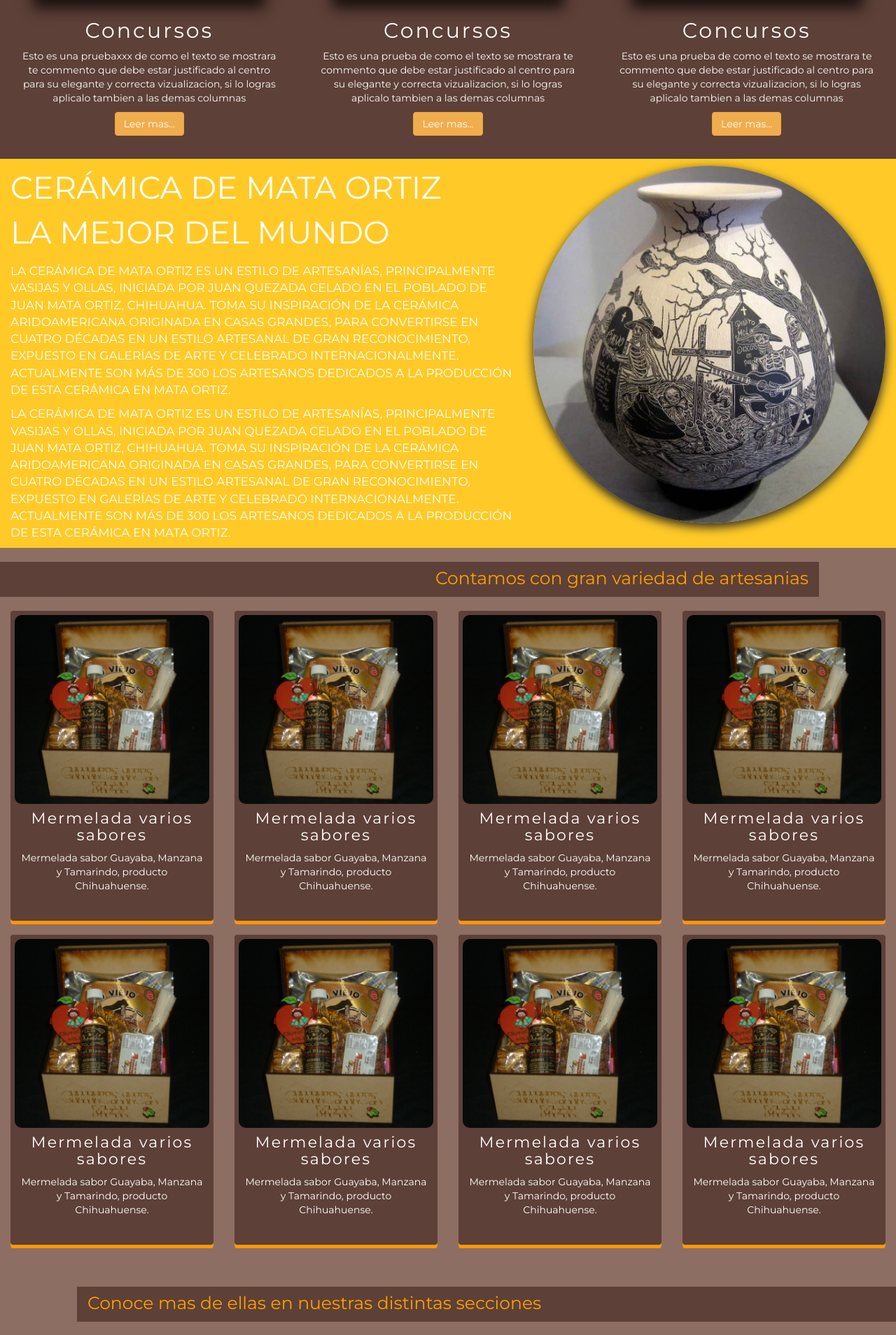
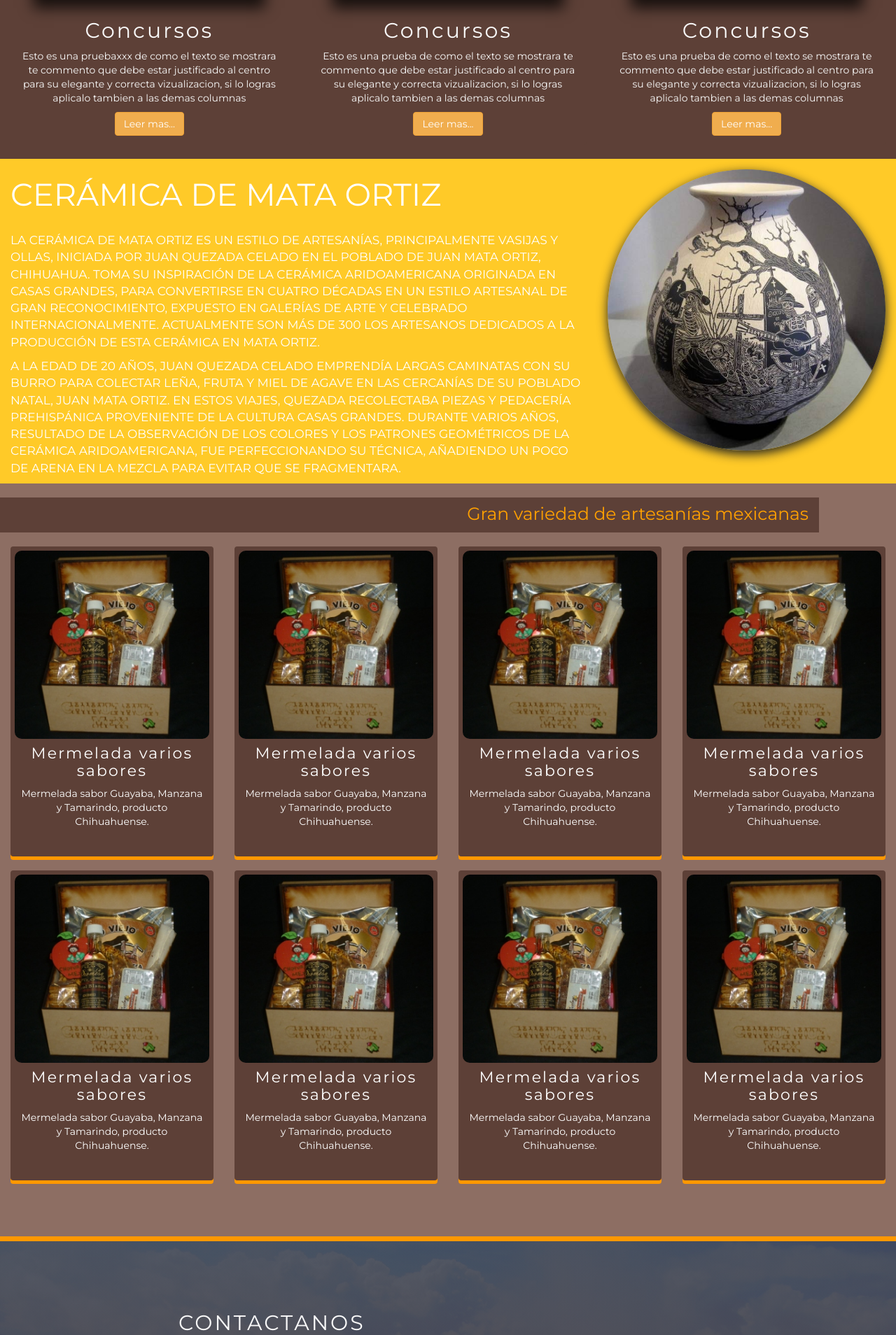
Before and after one commit to SergioAPaz/Casart-2016, a PHP site: page / in a window 1280 px wide. Shown: the part 938-2846 px from the top of the page at 70% size. Run offline with PHP 8.4, Linux system fonts and the light colour scheme; some libraries are stand-ins or nearby versions; some web fonts are replaced; grey boxes are pictures that could not be loaded.

Commit message:
Finalizando sistema de comentarios y reparando responsive de paginas de galerias

```diff
--- a/BloqueDeSeguridad.php
+++ b/BloqueDeSeguridad.php
@@ -3,12 +3,9 @@
 session_start();
 //COMPRUEBA QUE EL USUARIO ESTA AUTENTICADO
 if ($_SESSION["username"] != "SI") {
-
-
 //si no existe, va a la página de autenticacion
     header("Location: PanelLogin.php");
 //salimos de este script
     exit();
 }
-
 ?>
--- a/ContactoComentarios.php
+++ b/ContactoComentarios.php
@@ -204,9 +204,7 @@ $filas =mysqli_query($conexiondb,$consulta);
                     echo "<td>$columna[Email]</td>";
                     echo "<td>$columna[Mensaje]</td>";
                     echo "<td>
-                        <a href='PHPCatalogo/BorrarGaleria.php?id=$columna[id]'>Borrar</a>
-                        <a href='PHPCatalogo/EditarGaleria.php?id=$columna[id]'>Editar</a>
-                        <a href='PHPCatalogo/AdminImagen.php?id=$columna[id]'>Cambiar imagen</a></td>";
+                        <a href='PHPCatalogo/BorrarComentarios.php?id=$columna[id]'>Borrar</a></td>";
                     echo "</tr>";
                 }
                 ?>
--- a/assets/css/ContactoComentarios.css
+++ b/assets/css/ContactoComentarios.css
@@ -2,3 +2,8 @@
     border: 1px solid transparent;
     border-radius: 5px;
 }
+th{
+    text-align: center;
+    vertical-align: middle;
+    color: #FAFAFA;
+}
--- a/assets/css/Index.css
+++ b/assets/css/Index.css
@@ -1,4 +1,10 @@
 
+
+@media screen and (max-width: 1370px) {
+    .Desaparece84{
+        display: none;
+    }
+}
 
 .hol{
     -moz-box-shadow: 0px 5px 15px #212121;
--- a/index.php
+++ b/index.php
@@ -387,19 +387,28 @@ session_start();
 PANEL DE IMAGEN REDONDA-->
 <div class="container-fluid">
     <div class="row" style="background-color: #FFCA28">
-         <div class="col-xs-12 col-sm-7" style="background-color: #FFCA28;">
-             <p class="text-uppercase texto651" style="margin-top: 10px">Cerámica de Mata Ortiz<br> la mejor del mundo</p>
+
+         <div class="col-xs-12 col-sm-8" style="background-color: #FFCA28;">
+             <p class="text-uppercase texto651" style="margin-top: 20px;margin-bottom: 20px">Cerámica de Mata Ortiz <br></p>
              <p class="text-uppercase" style="font-size: 17px;color: #ffffff">La cerámica de Mata Ortiz es un estilo de artesanías, principalmente vasijas y ollas, iniciada por Juan Quezada Celado en el poblado de Juan Mata Ortiz,
                  Chihuahua. Toma su inspiración de la cerámica aridoamericana originada en Casas Grandes, para convertirse en cuatro décadas en un estilo artesanal de
                  gran reconocimiento, expuesto en galerías de arte y celebrado internacionalmente. Actualmente son más de 300 los artesanos dedicados a la producción de
                  esta cerámica en Mata Ortiz.</p>
-             <p class="text-uppercase hidden-xs hidden-sm" style="font-size: 17px;color: #ffffff">La cerámica de Mata Ortiz es un estilo de artesanías, principalmente vasijas y ollas, iniciada por Juan Quezada Celado en el poblado de Juan Mata Ortiz,
-                 Chihuahua. Toma su inspiración de la cerámica aridoamericana originada en Casas Grandes, para convertirse en cuatro décadas en un estilo artesanal de
-                 gran reconocimiento, expuesto en galerías de arte y celebrado internacionalmente. Actualmente son más de 300 los artesanos dedicados a la producción de
-                 esta cerámica en Mata Ortiz.</p>
+             <p class="text-uppercase hidden-xs hidden-sm hidden-md" style="font-size: 17px;color: #ffffff">
+                 A la edad de 20 años, Juan Quezada Celado emprendía largas caminatas con su burro para colectar leña, fruta
+                 y miel de agave en las cercanías de su poblado natal, Juan Mata Ortiz. En estos viajes, Quezada recolectaba piezas y pedacería
+                 prehispánica proveniente de la cultura Casas Grandes. Durante varios años, resultado de la observación
+                 de los colores y los patrones geométricos de la cerámica aridoamericana, fue perfeccionando su técnica, añadiendo un poco de arena en la mezcla
+                 para evitar que se fragmentara.
+                 <p class="text-uppercase hidden-xs hidden-sm Desaparece84" style="font-size: 17px;color: #ffffff">Alrededor de 1974 Quezada concentró todos sus esfuerzos en la producción
+                 de cerámica, seguido por sus hermanos Nicolás, Reynaldo, Lidia, Consolación, Reynalda, Jesús y Genoveva, y fue así como toda la familia comenzó
+                 a involucrarse en la incipiente producción de este tipo de artesanía.
+                </p>
+             </p>
          </div>
-        <div class="col-xs-12 col-sm-5" style="background-color: #FFCA28">
-           <img src="images/imagen.jpg" class="img-responsive img-circle fadein hol2" alt="Responsive image" style="display:none;margin: 0 auto; margin-top: 10px;margin-bottom: 20px">
+
+        <div class="col-xs-12 col-sm-4 pull-right" style="background-color: #FFCA28">
+           <img src="images/imagen.jpg" class="img-responsive img-circle fadein hol2" alt="Responsive image" style="display:none;margin: 0 auto; margin-top: 15px;margin-bottom: 16px">
         </div>
     </div>
 </div>
@@ -411,7 +420,7 @@ PANEL DE IMAGEN REDONDA-->
 <header>
  <div class="container" style="background-color: #5D4037; margin-left: 0%; margin-right: 20%" >
      <!--<h3 class="pull-right" style="color: #ffffff;ve"  >Catalogo de productos en venta</h3>-->
-     <p class="pull-right parrafo516" style="color: #ffa000;">Contamos con gran variedad de artesanias</p>
+     <p class="pull-right parrafo516" style="color: #ffa000;">Gran variedad de artesanías mexicanas</p>
  </div>
 </header>
 
@@ -529,21 +538,20 @@ PANEL DE IMAGEN REDONDA-->
 
 <br><br/>
 
-<header class="g65df1" >
+<!--<header class="g65df1" >
     <div class="container pull-right" style="background-color: #5D4037;margin-bottom: 0px"  >
-        <!--<h3 class="pull-right" style="color: #ffffff;ve"  >Catalogo de productos en venta</h3>-->
         <p class="pull-left parrafo516" style="color: #ffa000;">Conoce mas de ellas en nuestras distintas secciones</p>
     </div>
-</header>
+</header>-->
 
 
-
+<!--FORMULARIO DE CONTACTOS-->
 <section id="footer" class="aqui" style="color: #FAFAFA">
     <hr style="height: 6px;width: 100%;background-color: #FF9800;border-color: #FF9800;margin-bottom: 10px">
     <div class="inner">
         <h2 class="major">CONTACTANOS</h2>
         <p>¿Tienes algo interesante que contarnos?, Dudas de nuestros articulos, Existencias, Contactanos!.</p>
-        <form method="post" action="#">
+        <form method="post" action="PHPCatalogo/GuardarComentariosPHP.php">
             <div class="field">
                 <label for="name">NOMBRE</label>
                 <input type="text" name="name" id="name" />
@@ -557,7 +565,7 @@ PANEL DE IMAGEN REDONDA-->
                 <textarea name="message" id="message" rows="4"></textarea>
             </div>
             <ul class="actions">
-                <li><input type="submit" value="ENVIAR MENSAJE" /></li>
+                <li><input type="submit"  value="ENVIAR MENSAJE" /></li>
             </ul>
         </form>
         <ul class="contact">
@@ -577,6 +585,10 @@ PANEL DE IMAGEN REDONDA-->
         <ul class="copyright">
 
         </ul>
+
+
+
+
     </div>
 </section>
 
@@ -616,6 +628,9 @@ PANEL DE IMAGEN REDONDA-->
     ga('send', 'pageview');
 
 </script>
+
+
+
 
 <!--TOOLTIP POPOVER PARA EL FORMULARIO-->
 <script>
```
Also changed, not shown: AlfareriaTarahumara.php (+45 -2 lines), PHPCatalogo/BorrarComentarios.php (added, +20 -0 lines), PHPCatalogo/GuardarComentariosPHP.php (added, +18 -0 lines), assets/css/AlfreriaTarahumara.css (+24 -1 lines), images/alfareria - copia de wachi s.jpg (deleted), images/alfareria big.png (added).
